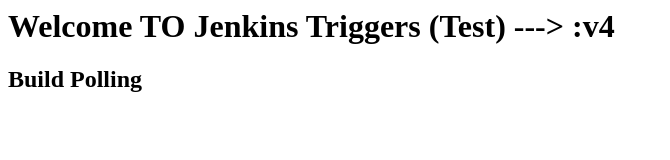
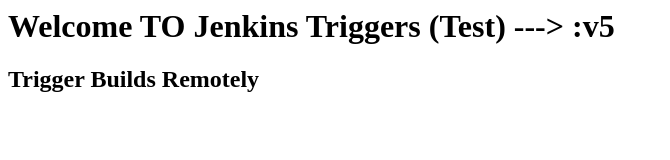
Before and after one commit to Shashwatsingh22/jenkins_testing, a plain HTML site: page index.html in a window 1280 px wide. Shown: the whole page, without its empty margins (0-670 px from the left). Drawn offline with Linux system fonts and the light colour scheme.

Commit message:
Update index.html

```diff
--- a/index.html
+++ b/index.html
@@ -1,2 +1,2 @@
-<h1>Welcome TO Jenkins Triggers (Test) ---> :v4 <h1>
-  <h2> Build Polling </h2>
+<h1>Welcome TO Jenkins Triggers (Test) ---> :v5 <h1>
+  <h2>Trigger Builds Remotely </h2>
```
